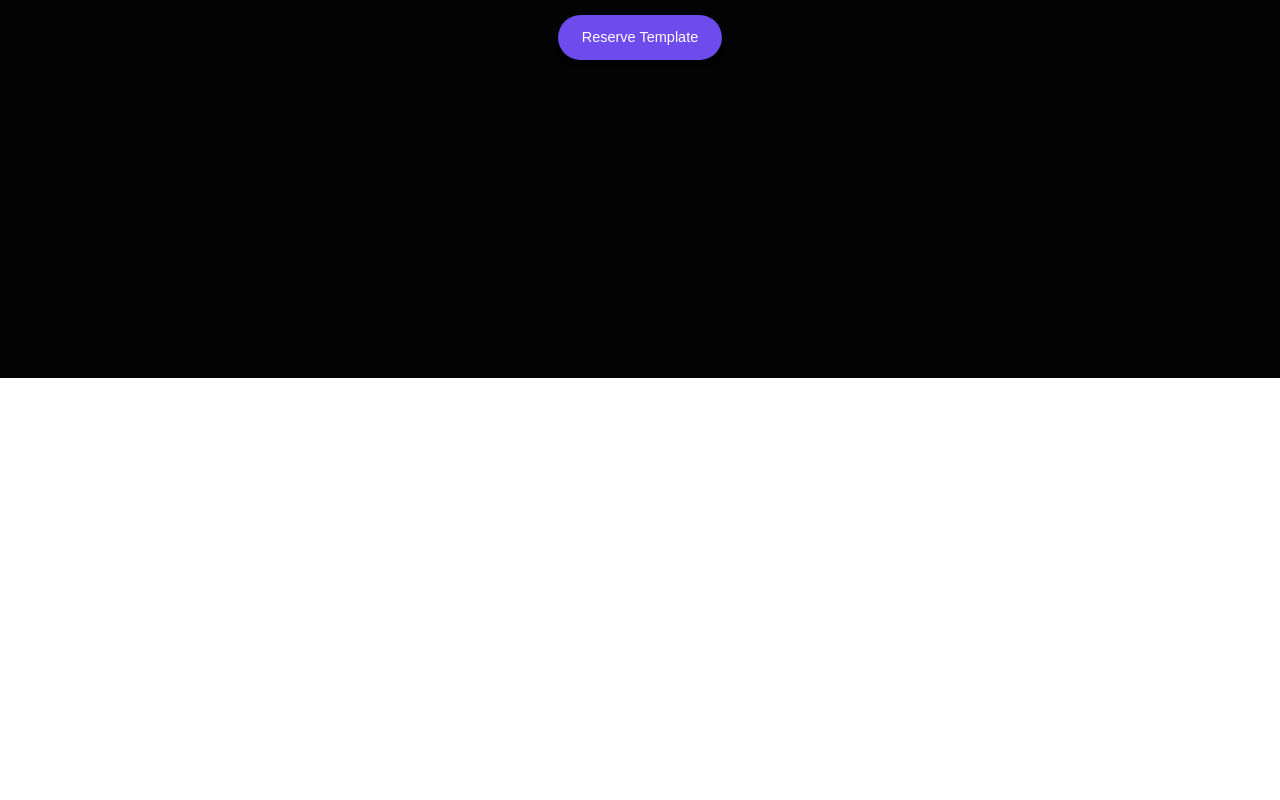
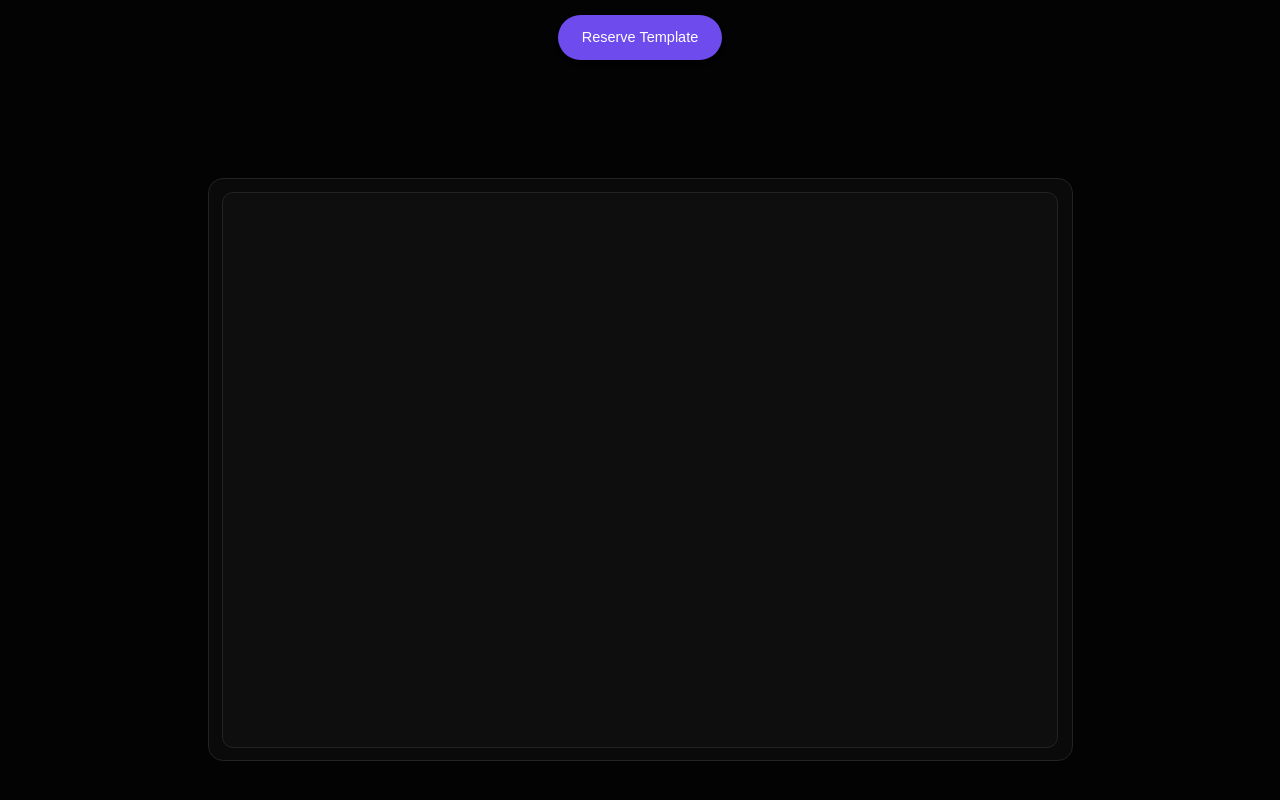
Before and after one commit to sudo-aadhi/Procastinate, a Next.js app: page / in a window 1280 px wide. Shown: the part 422-1222 px from the top of the page. Before the commit the page ends 800 px from the top, so only its background shows below. Built offline with nearby package versions, Linux system fonts and the light colour scheme.

Commit message:
Window container component added to codebase

```diff
--- /dev/null
+++ b/app/components/WindowContainer.tsx
@@ -0,0 +1,11 @@
+import React from "react";
+
+const WindowContainer = () => {
+  return (
+    <div className="flex justify-center items-center bg-[#0A0A0A] text-center w-[865px] h-[583.02px] border border-[#242323] rounded-[15px] absolute top-[600px]">
+      <div className="flex justify-center items-center bg-[#0E0E0E] text-center w-[836px] h-[556px] border border-[#242323] rounded-[11px]"></div>
+    </div>
+  );
+};
+
+export default WindowContainer;
--- a/app/page.tsx
+++ b/app/page.tsx
@@ -1,9 +1,11 @@
 import Hero from "./components/Hero";
+import WindowContainer from "./components/WindowContainer";
 
 export default function Home() {
   return (
-    <div className="flex flex-col items-center w-full min-h-screen bg-[#030303]">
+    <div className="flex flex-col items-center w-full h-[3500px] bg-[#030303]">
       <Hero />
+      <WindowContainer />
     </div>
   );
 }
```
